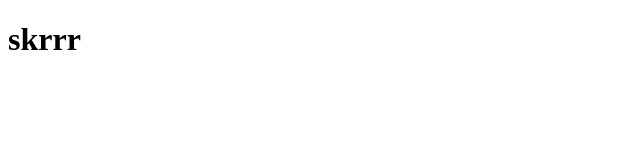
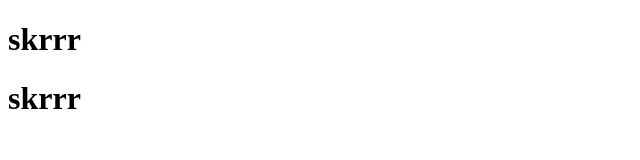
Before and after one commit to PavelKochkin2/GitDemo, a plain HTML site: page index.html in a window 1280 px wide. Shown: the whole page, without its empty margins (0-640 px from the left). Drawn offline with Linux system fonts and the light colour scheme.

Commit message:
third commit

```diff
--- a/index.html
+++ b/index.html
@@ -4,5 +4,6 @@
 </head>
 <body>
 <h1>skrrr</h1>
+<h1>skrrr</h1>
 </body>
 </html>
```
